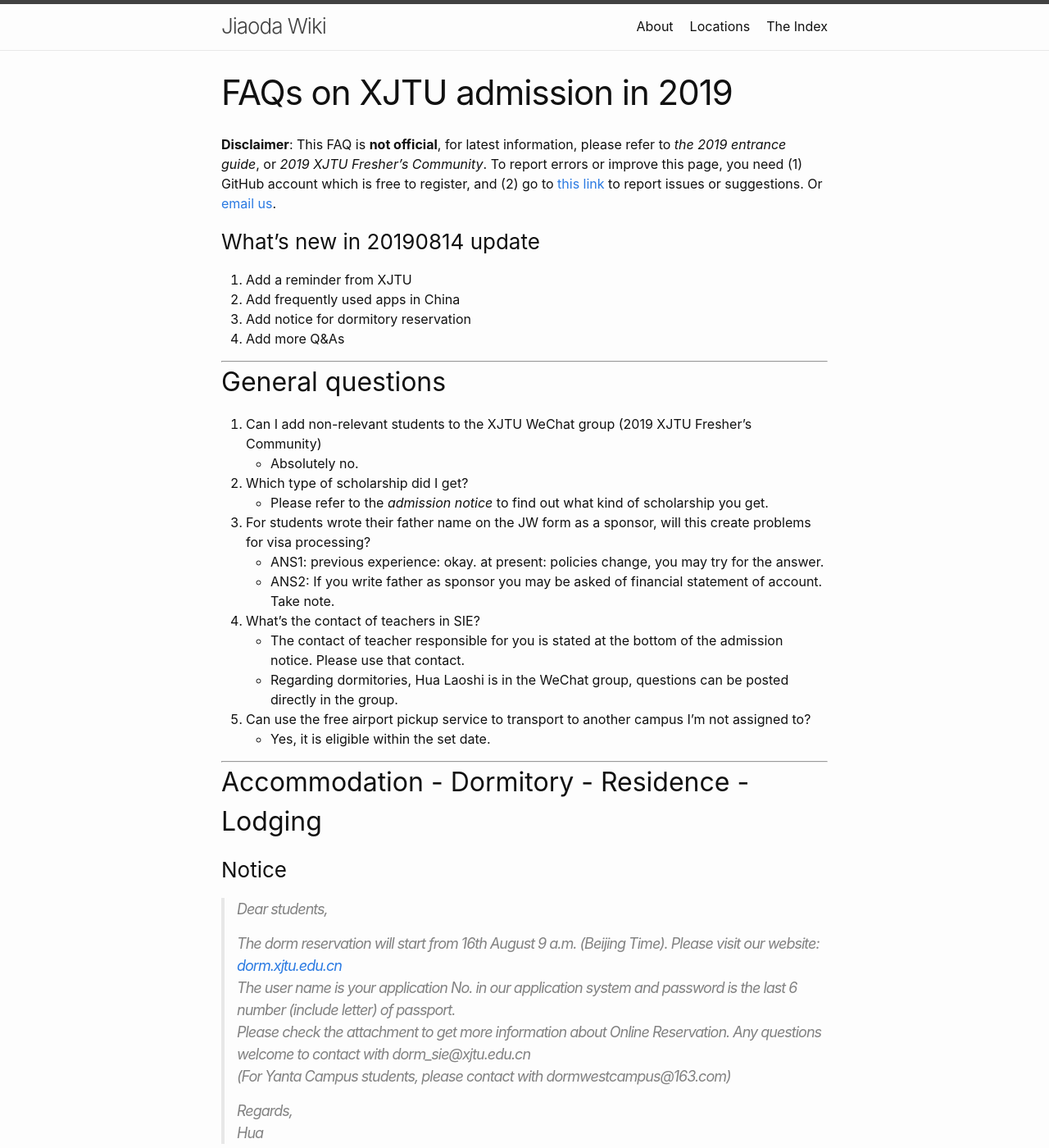
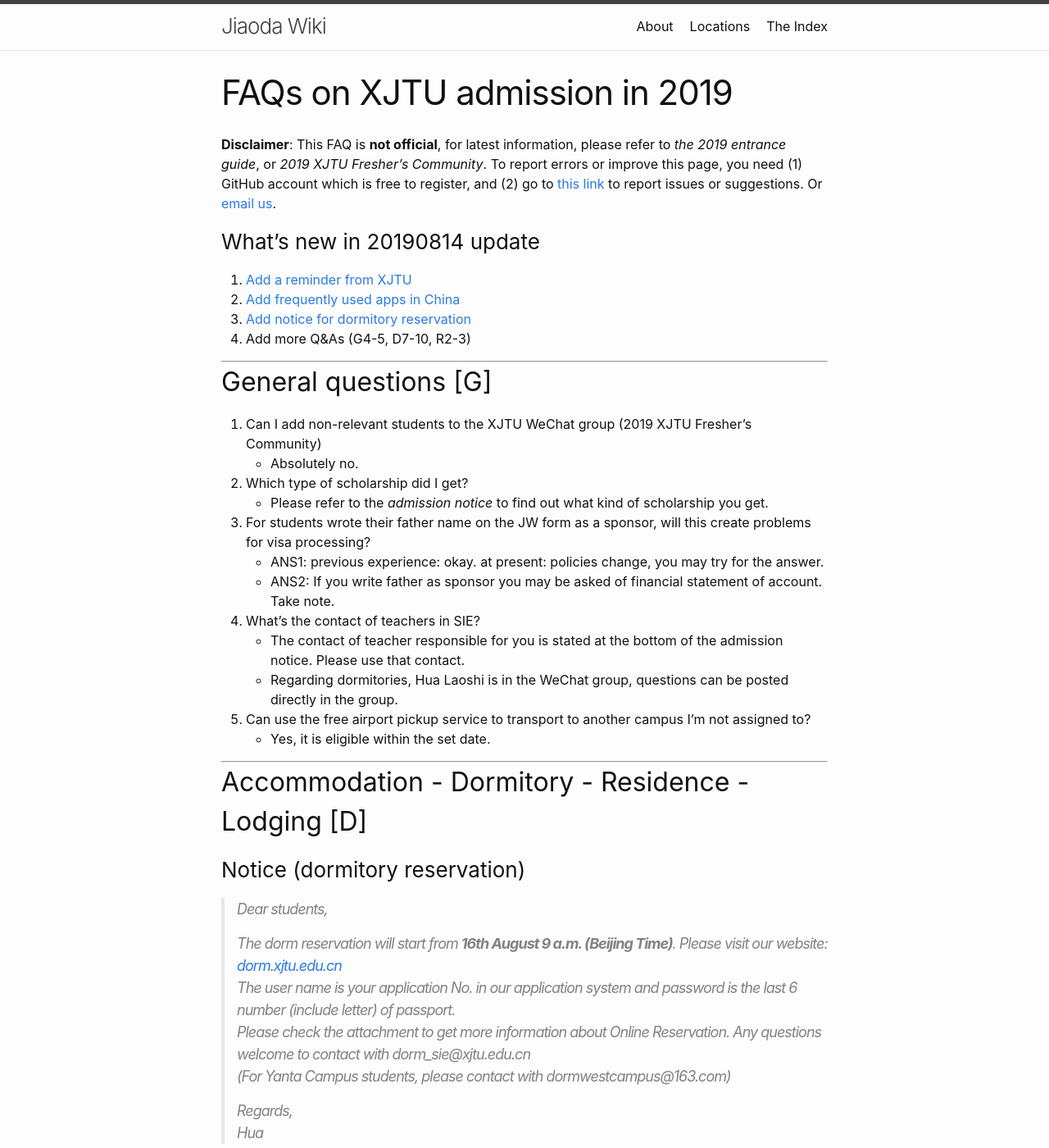
Before and after one commit to xjtu-wiki/xjtu-wiki.github.io, a Jekyll site: the page built from _guidelines/2019-admission-faq.md, in a window 1280 px wide and 1400 px high. Shown: the whole window at 82% size. Built offline with Jekyll 4.4.1, drawn with Linux system fonts in a browser that asks for light colours; comment, search, counter and statistics services are not loaded; some of the changed text lies outside the part shown.

Commit message:
Add link to new updates

```diff
--- a/_guidelines/2019-admission-faq.md
+++ b/_guidelines/2019-admission-faq.md
@@ -6,14 +6,14 @@
 **Disclaimer**: This FAQ is **not official**, for latest information, please refer to *the 2019 entrance guide*, or *2019 XJTU Fresher's Community*. To report errors or improve this page, you need (1) GitHub account which is free to register, and (2) go to [this link](https://github.com/xjtu-wiki/xjtu-wiki.github.io/issues) to report issues or suggestions. Or [email us](mailto:xjtuwiki@googlegroups.com).
 
 ### What's new in 20190814 update
-1. Add a reminder from XJTU
-2. Add frequently used apps in China
-3. Add notice for dormitory reservation
-4. Add more Q&As
+1. [Add a reminder from XJTU](#notice-from-xjtu)
+2. [Add frequently used apps in China](#apps)
+3. [Add notice for dormitory reservation](#notice-dormitory-reservation)
+4. Add more Q&As (G4-5, D7-10, R2-3)
 
 ---
 
-## General questions
+## General questions [G]
 
 1. Can I add non-relevant students to the XJTU WeChat group (2019 XJTU Fresher's Community)
 - Absolutely no.
@@ -34,13 +34,13 @@
 
 ---
 
-## Accommodation - Dormitory - Residence - Lodging
+## Accommodation - Dormitory - Residence - Lodging [D]
 
-### Notice
+### Notice (dormitory reservation)
 
 > Dear students,
 >
-> The dorm reservation will start from 16th August 9 a.m. (Beijing Time).
+> The dorm reservation will start from **16th August 9 a.m. (Beijing Time)**.
 > Please visit our website: [dorm.xjtu.edu.cn](dorm.xjtu.edu.cn) <br />
 > The user name is your application No. in our application system
 > and password is the last 6 number (include letter) of passport. <br />
@@ -83,9 +83,12 @@
 9. What should CSC students do at the payment step in dormitory reservation?
 - The charge will be 0, just proceed to the next step with zero charge. The period should be "one year".
 
+10. Can students pay the dorm fee in _cash_ as stated in the admission guide?
+- If you prepare cash, you cannot reserve online. when you arrive, the reception will help you and arrange the room to you.
+
 ---
 
-## Registration
+## Registration [R]
 
 1. What the procedure for requesting delayed registration?
 - Please refer to the 2019 entrance guide (page 7). The SIE teachers can be reached by the provided email in the admission notice.
@@ -99,7 +102,7 @@
 
 ---
 
-## Food
+## Food [F]
 
 1. Is Halal food available in the Innovation Harbor?
 - Yes.
```
